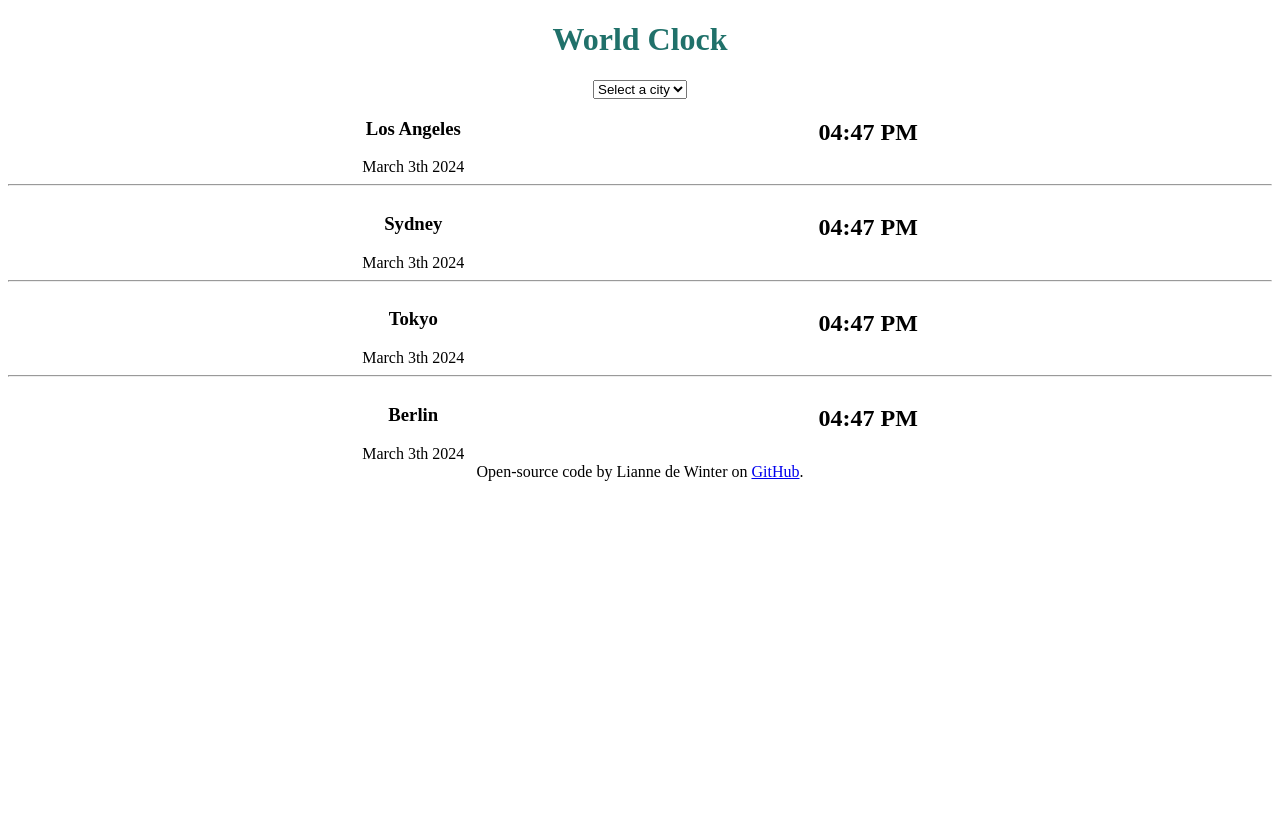
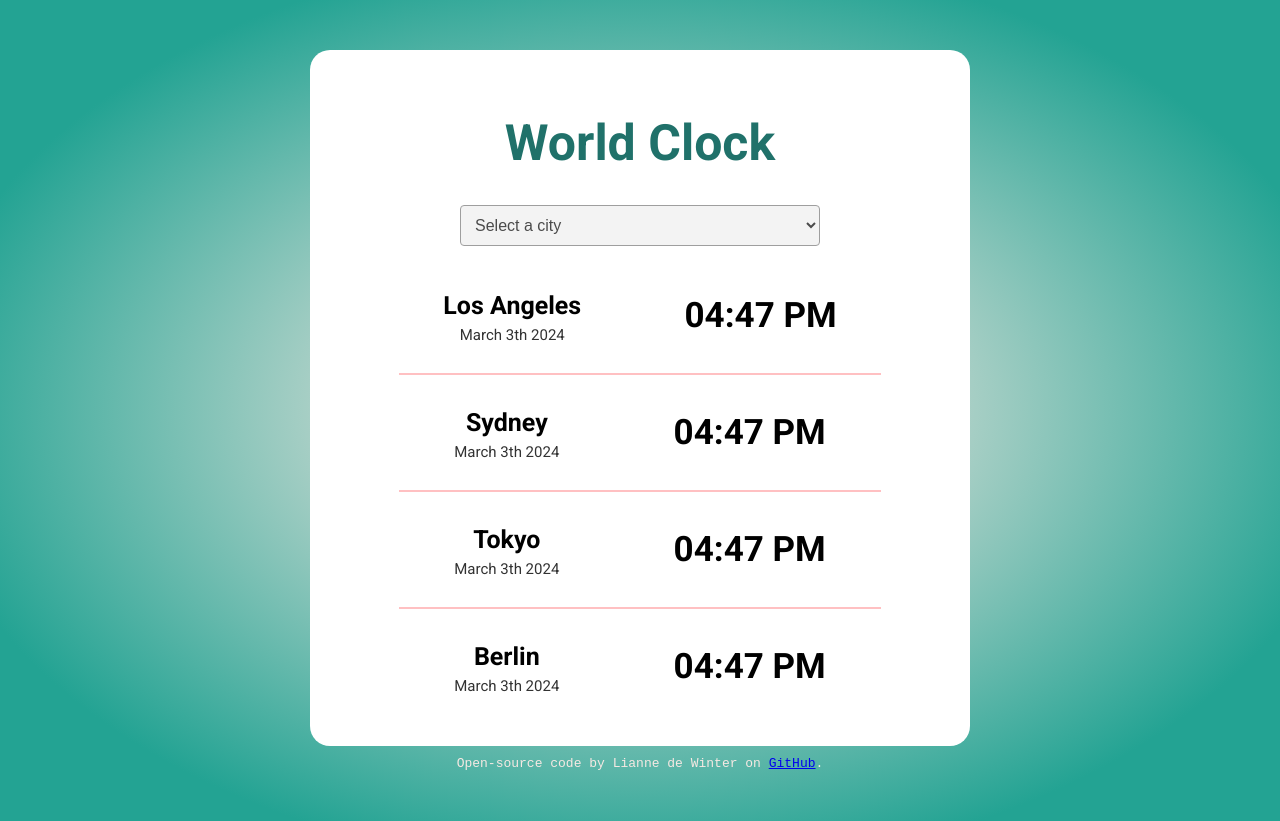
Before and after one commit to Liandermans/world-clock, a plain HTML site: page index.html in a window 1280 px wide. Before the commit the page ends 800 px from the top, so only its background shows below. Drawn offline with nearby package versions, Linux system fonts and the light colour scheme.

Commit message:
Added CSS

```diff
--- a/index.html
+++ b/index.html
@@ -6,6 +6,12 @@
     <meta
       name="description"
       content="SheCodes Plus Add-on Project: World Clock – Coded by Lianne de Winter."
+    />
+    <link rel="preconnect" href="https://fonts.googleapis.com" />
+    <link rel="preconnect" href="https://fonts.gstatic.com" crossorigin />
+    <link
+      href="https://fonts.googleapis.com/css2?family=Roboto:ital,wght@0,100;0,300;0,400;0,500;0,700;0,900;1,100;1,300;1,400;1,500;1,700;1,900&display=swap"
+      rel="stylesheet"
     />
     <script src="https://cdnjs.cloudflare.com/ajax/libs/moment.js/2.30.1/moment.min.js"></script>
     <script src="https://cdnjs.cloudflare.com/ajax/libs/moment-timezone/0.5.45/moment-timezone-with-data-1970-2030.min.js"></script>
--- a/src/style.css
+++ b/src/style.css
@@ -5,19 +5,68 @@
   --fourth-color: #f7e9e3;
 }
 
+body {
+  background: radial-gradient(rgb(247, 233, 227) 10%, rgb(35, 163, 147) 80%)
+    no-repeat;
+  background-size: cover;
+}
+
 h1 {
+  font-size: 50px;
   color: var(--first-color);
+}
+
+hr {
+  color: var(--third-color);
+  width: 80%;
+  border-style: solid;
 }
 
 footer {
   text-align: center;
+  font-family: monospace;
+  margin-bottom: 50px;
+  color: var(--fourth-color);
 }
 
 .body {
+  display: block;
+  margin: 50px auto 10px;
+  max-width: 600px;
   text-align: center;
+  font-family: "Roboto", sans-serif;
+  border-radius: 20px;
+  background-color: white;
+  padding: 30px;
+}
+
+.container {
+  margin-top: 20px;
+}
+
+.city h3 {
+  font-size: 25px;
+  margin-bottom: 5px;
+}
+
+.time h2 {
+  font-size: 35px;
 }
 
 .clock {
   display: flex;
   justify-content: space-evenly;
 }
+
+.clock span {
+  font-size: 15px;
+  opacity: 0.8;
+}
+
+#city-selector {
+  width: 60%;
+  padding: 10px;
+  border-radius: 4px;
+  opacity: 0.7;
+  font-size: 16px;
+}
```
